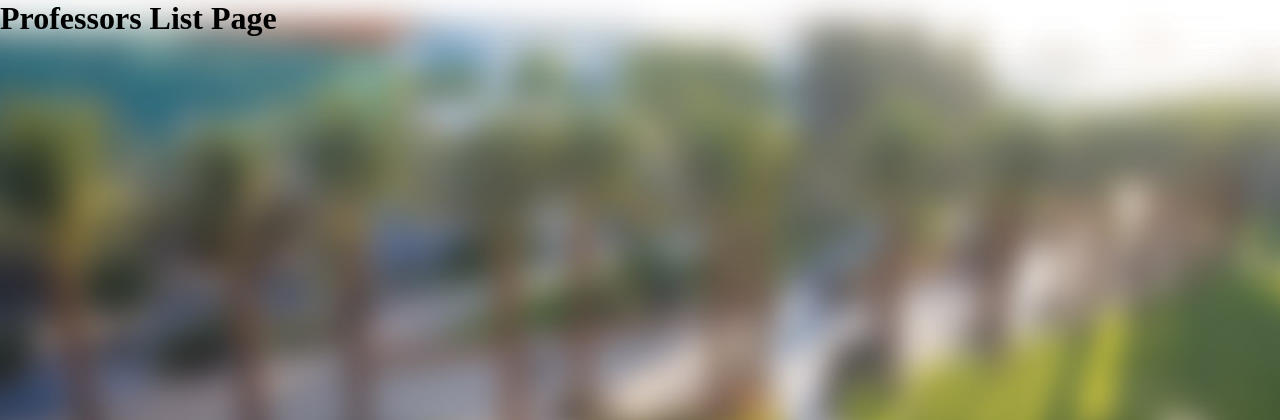
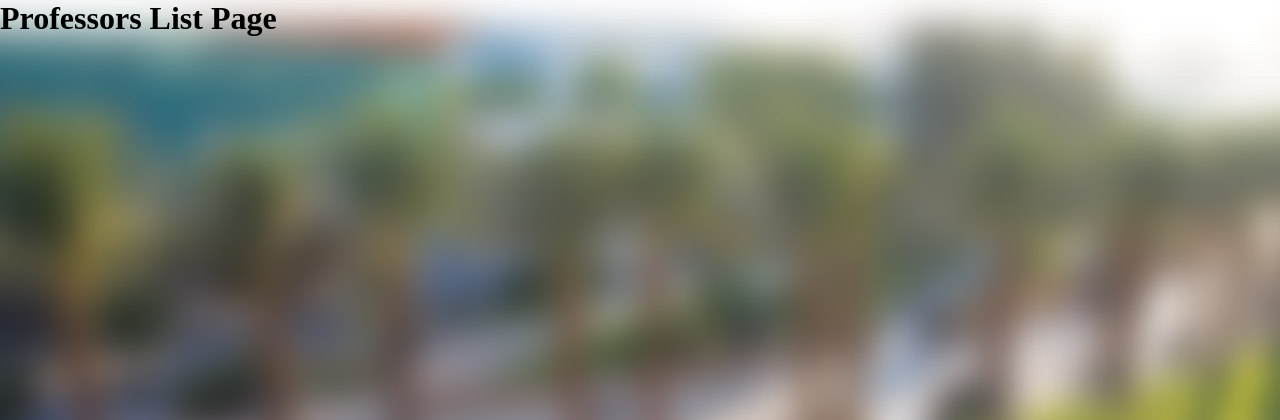
Before and after one commit to SMCProgrammingClub/Profsquire_Web, a Rails app: page /professors in a window 1280 px wide. Shown: the top 420 px of the page. Run offline with Rails 7, Linux system fonts and the light colour scheme; style sheets or scripts are compiled from the project's sources.

Commit message:
background... again

```diff
--- a/app/assets/stylesheets/style.css
+++ b/app/assets/stylesheets/style.css
@@ -4,14 +4,7 @@
 }
 
 body{
-    background: url('background.jpg') no-repeat center center fixed;
-    -webkit-background-size: cover;
-    -moz-background-size: cover;
-    -o-background-size: cover;
-    background-size: cover;
-    background-color: green;
-    background-image:url("background.jpg");
-    background-attachment: fixed;
+    background-image: url("background.jpg");
 }
 
 #about_wrapper{
--- a/app/views/layouts/application.html.erb
+++ b/app/views/layouts/application.html.erb
@@ -9,5 +9,6 @@
     <body>
         <%= render "layouts/header"%>
         <%= yield %>
+        <body background="background.jpg">
     </body>
 </html>
```
